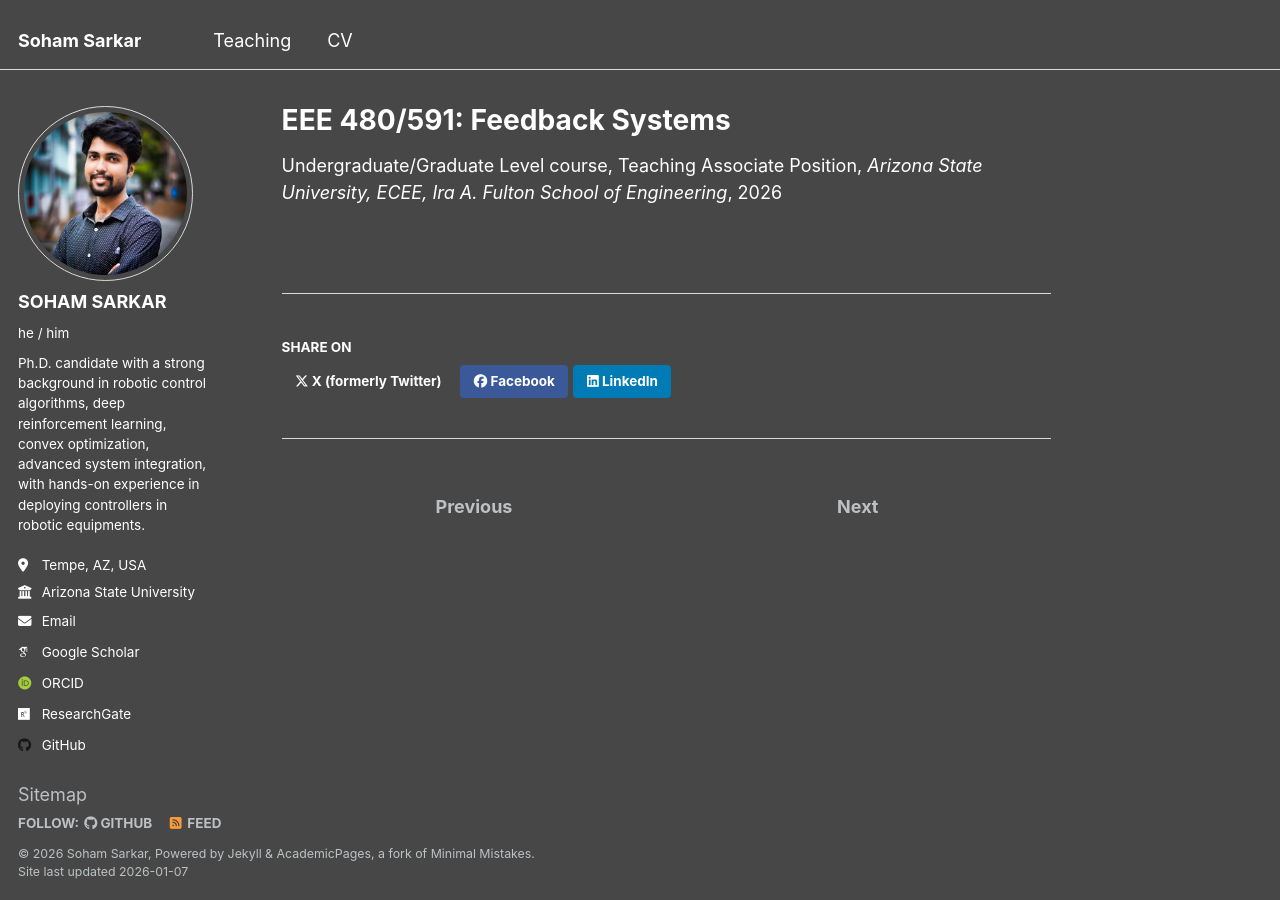
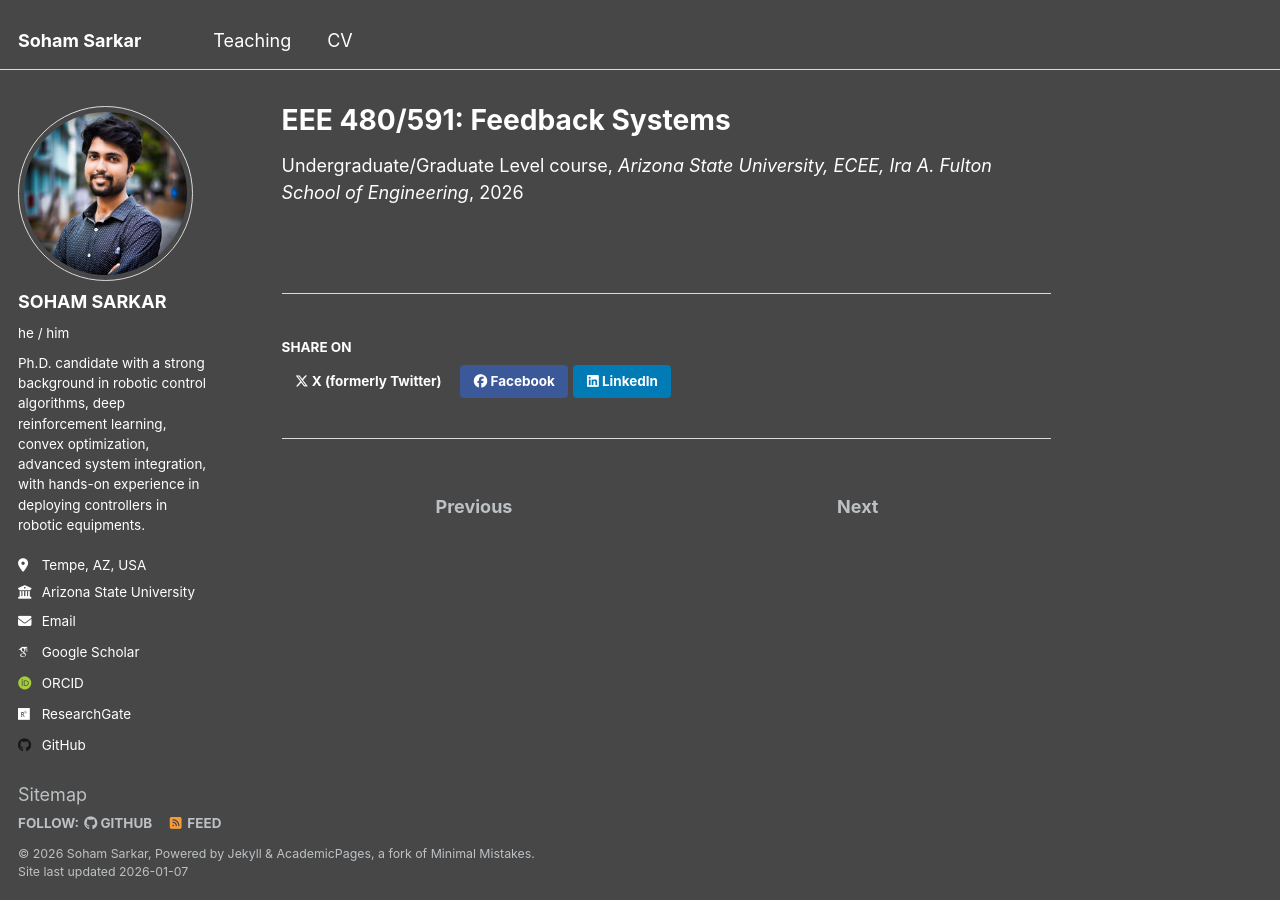
Before and after one commit to ssarka4894/ssarka4894.github.io, a Jekyll site: the page built from _teaching/2024-spring-teaching-2.md, in a window 1280 px wide. Built offline with Jekyll 4.4.1, drawn with Linux system fonts in a browser that asks for light colours; some web fonts are replaced.

Commit message:
Update 2024-spring-teaching-2.md

```diff
--- a/_teaching/2024-spring-teaching-2.md
+++ b/_teaching/2024-spring-teaching-2.md
@@ -1,7 +1,7 @@
 ---
 title: "EEE 480/591: Feedback Systems"
 collection: teaching
-type: "Undergraduate/Graduate Level course, Teaching Associate Position"
+type: "Undergraduate/Graduate Level course"
 permalink: /teaching/2024-spring-teaching-2
 venue: "Arizona State University, ECEE, Ira A. Fulton School of Engineering"
 date: 08-2021 to 12-2023
```
